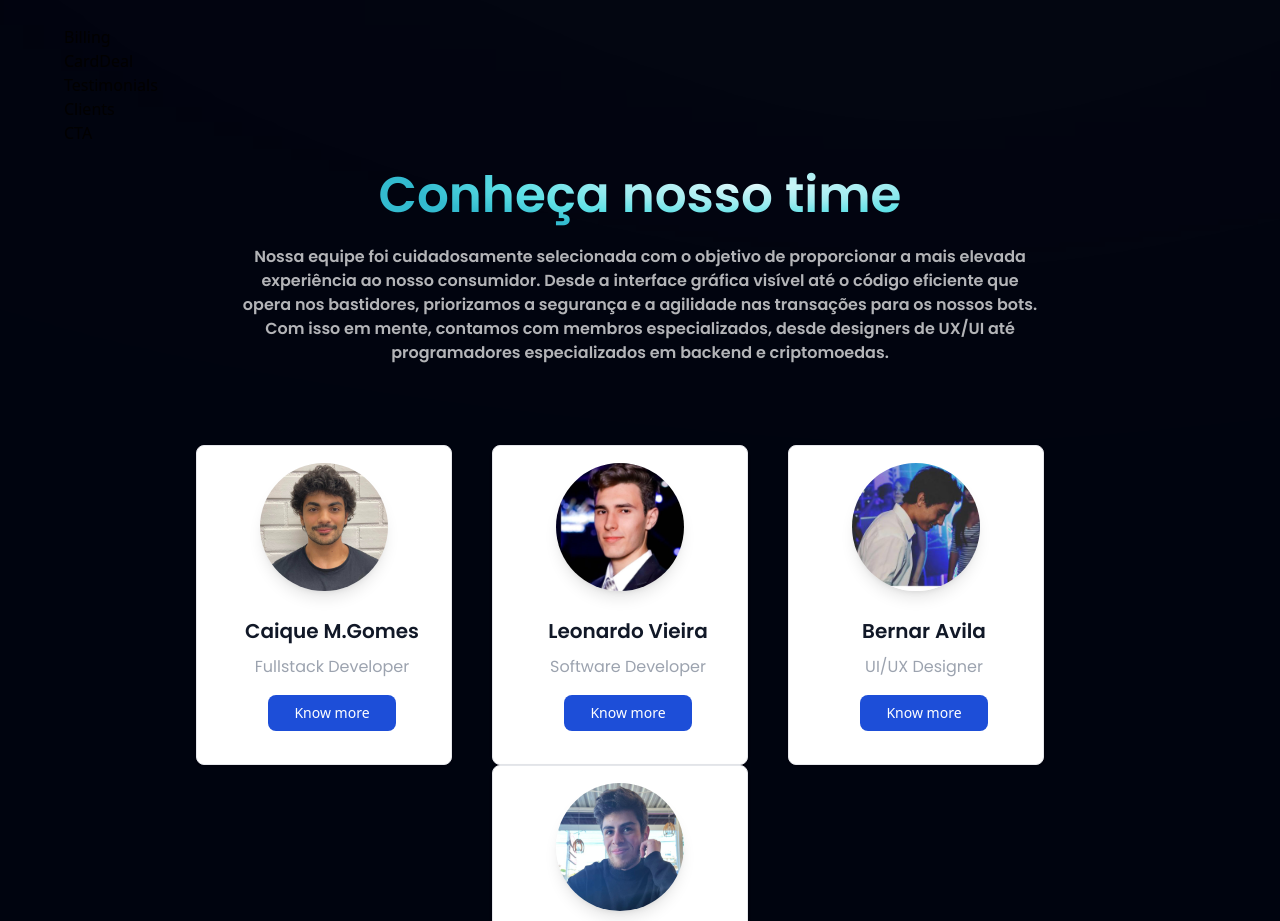
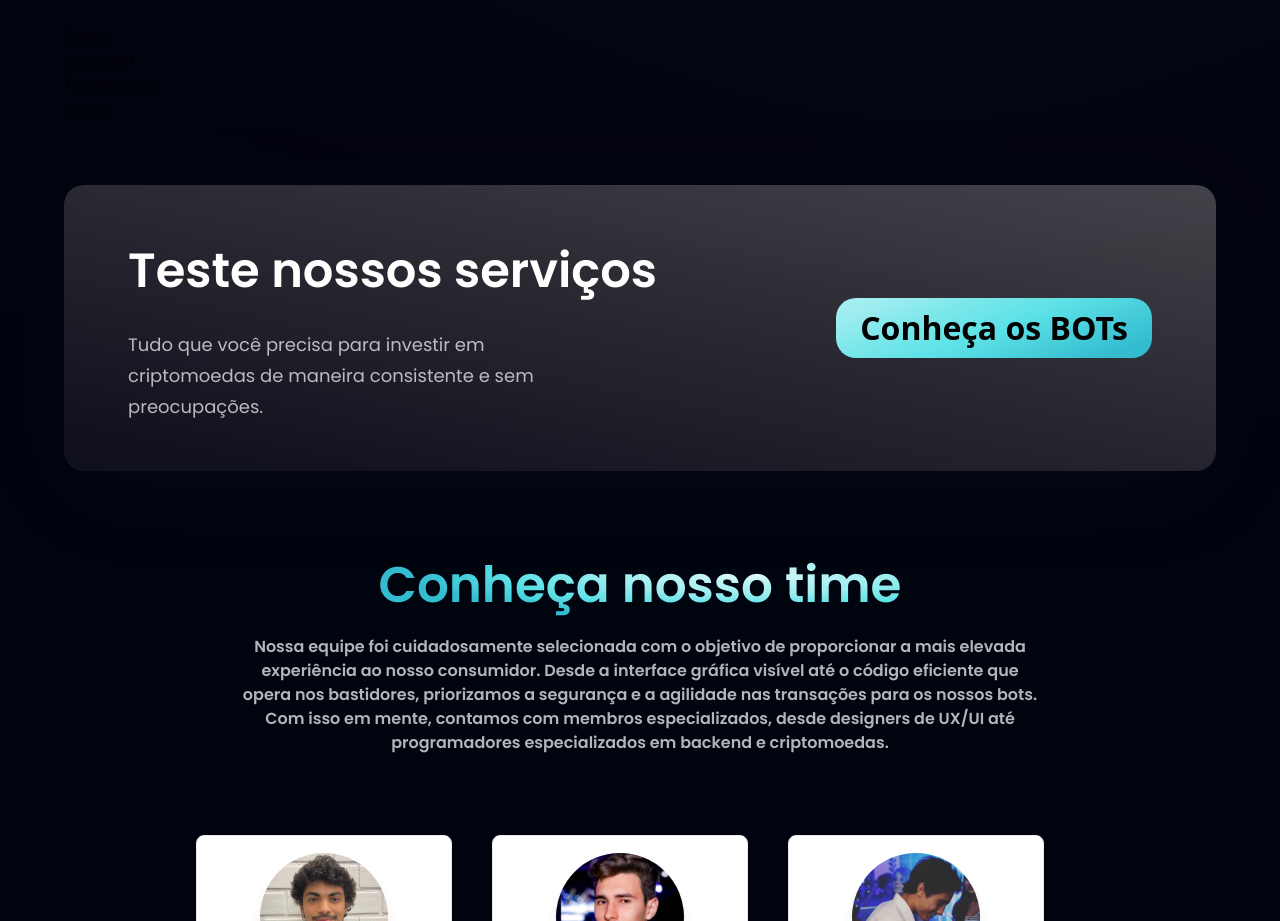
Before and after one commit to VortexMLTrading/Vortex_Front_End, a React (Vite) app in the folder vortex_front_end_test/: page / in a window 1280 px wide. Shown: the part 2140-3061 px from the top of the page. Built offline with nearby package versions, Linux system fonts and the light colour scheme.

Commit message:
Create a CTA section where the viewer can click to know more about the bots at the end of the page

```diff
--- a/vortex_front_end_test/src/components/CTA.jsx
+++ b/vortex_front_end_test/src/components/CTA.jsx
@@ -1,9 +1,19 @@
-import React from 'react'
+import React from 'react';
+import styles from "../style";
+import Button from "./Button";
 
-const CTA = () => {
-  return (
-    <div>CTA</div>
-  )
-}
+
+const CTA = () => (
+  <section className={`${styles.flexCenter} ${styles.marginY} ${styles.padding} sm:flex-row flex-col bg-black-gradient-2 rounded-[20px] box-shadow`}>
+    <div className="flex-1 flex flex-col">
+      <h2 className={styles.heading2}>Teste nossos serviços</h2>
+      <p className={`${styles.paragraph} max-w-[470px] mt-5`}>Tudo que você precisa para investir em criptomoedas de maneira consistente e sem preocupações.</p>
+    </div>
+
+    <div className={`${styles.flexCenter} sm:ml-10 ml-0 sm:mt-0 mt-10`}>
+      <Button />
+    </div>
+  </section>
+)
 
 export default CTA
```
